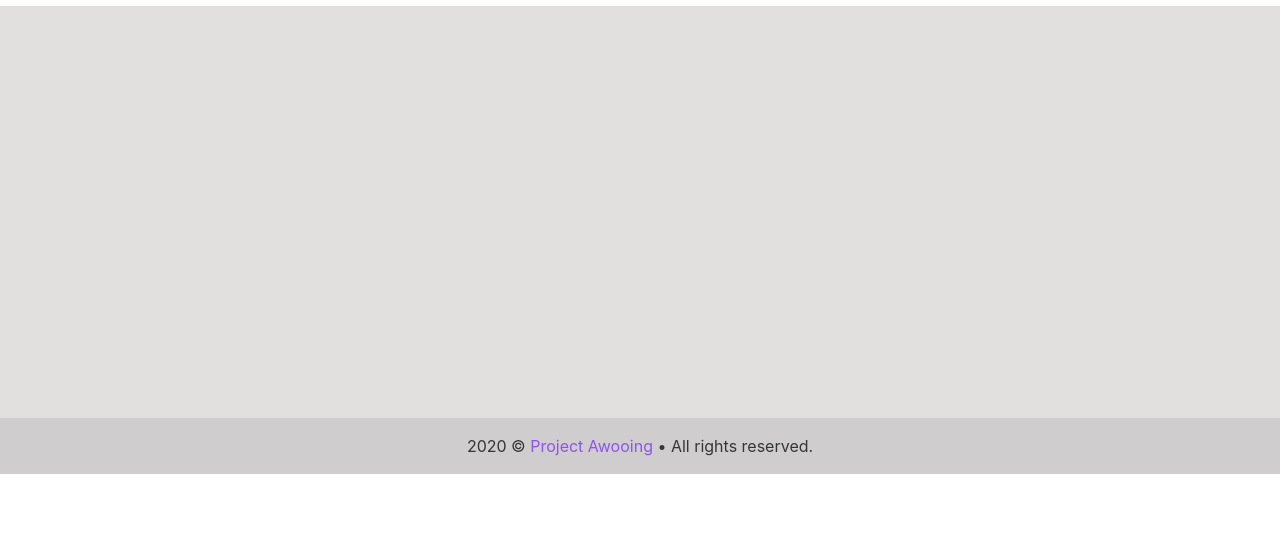
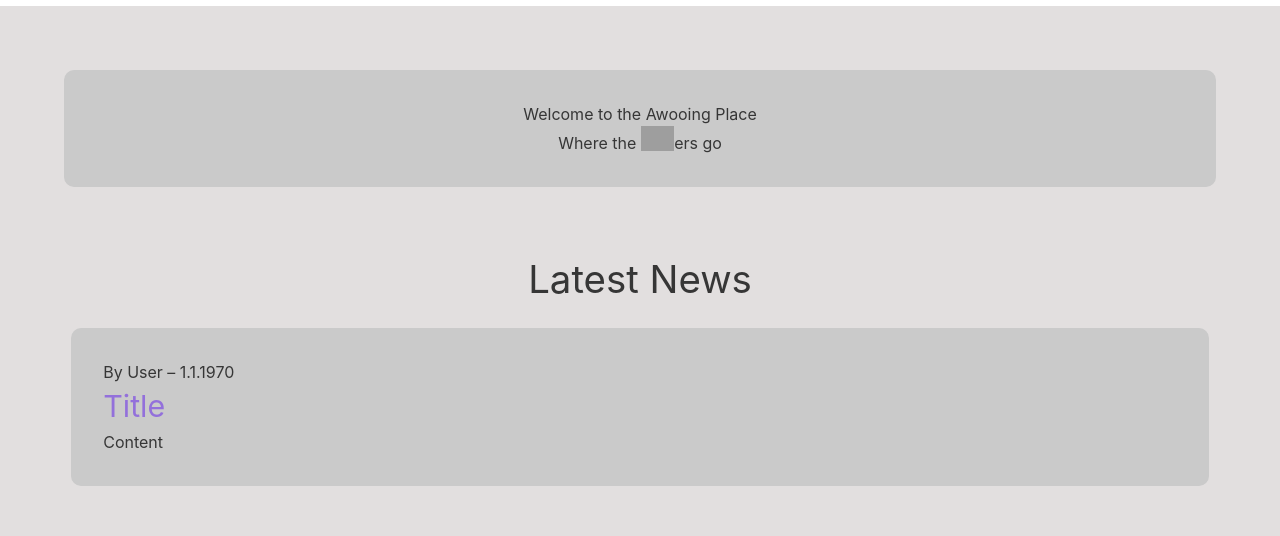
Before and after one commit to Awooing/AwooingFrontend, a Vue app: page / in a window 1280 px wide. Shown: the part 350-886 px from the top of the page. Before the commit the page ends 824 px from the top, so only its background shows below. Built offline with nearby package versions, Linux system fonts and the light colour scheme; grey boxes are pictures that could not be loaded; what vue-fragment would draw is missing.

Commit message:
index page; page title handled with vuex

```diff
--- a/src/App.vue
+++ b/src/App.vue
@@ -6,5 +6,8 @@
 import Vue from "vue"
 export default Vue.extend({
   name: "AwooToTheMoon",
+  created() {
+    this.$store.dispatch("app_setCurrentTitle")
+  },
 })
 </script>
--- a/src/components/layout/Hero.vue
+++ b/src/components/layout/Hero.vue
@@ -23,11 +23,10 @@
 
 <script lang="ts">
 import Vue from "vue"
+import { mapState } from "vuex"
 export default Vue.extend({
-  data() {
-    return {
-      title: "The Awooing Place", // later replace by mapState from Vuex
-    }
-  },
+  computed: mapState({
+    title: (state: any) => state.title,
+  }),
 })
 </script>
--- a/src/pages/index.vue
+++ b/src/pages/index.vue
@@ -1,5 +1,30 @@
 <template>
-  <div></div>
+  <div>
+    <div class="title-block mb-4r">
+      <h3>Welcome to the Awooing Place</h3>
+      <p>
+        Where the
+        <img
+          src="https://cdn.discordapp.com/emojis/322522663304036352.png?v=1"
+          alt="Awoo"
+          class="awoo"
+        />ers go
+      </p>
+    </div>
+
+    <h2 class="page-sub">Latest News</h2>
+    <div>
+      <!-- todo: spinner -->
+    </div>
+
+    <div class="columns mb-4r">
+      <a href="#" class="news-block column">
+        <p>By User &ndash; 1.1.1970</p>
+        <h1>Title</h1>
+        <p>Content</p>
+      </a>
+    </div>
+  </div>
 </template>
 
 <script lang="ts">
--- a/src/store/index.ts
+++ b/src/store/index.ts
@@ -4,8 +4,20 @@ import Vuex from "vuex"
 Vue.use(Vuex)
 
 export default new Vuex.Store({
-  state: {},
-  mutations: {},
-  actions: {},
+  state: {
+    title: "The Awooing Place",
+  },
+  mutations: {
+    APP_MUT_SET_TITLE: (state, value) => {
+      document.title = `${value} | Awooing.moe`
+      state.title = value
+    },
+    APP_MUT_SET_CURRENT: state =>
+      (document.title = `${state.title} | Awooing.moe`),
+  },
+  actions: {
+    app_setTitle: ({ commit }, value) => commit("APP_MUT_SET_TITLE", value),
+    app_setCurrentTitle: ({ commit }) => commit("APP_MUT_SET_CURRENT"),
+  },
   modules: {},
 })
```
